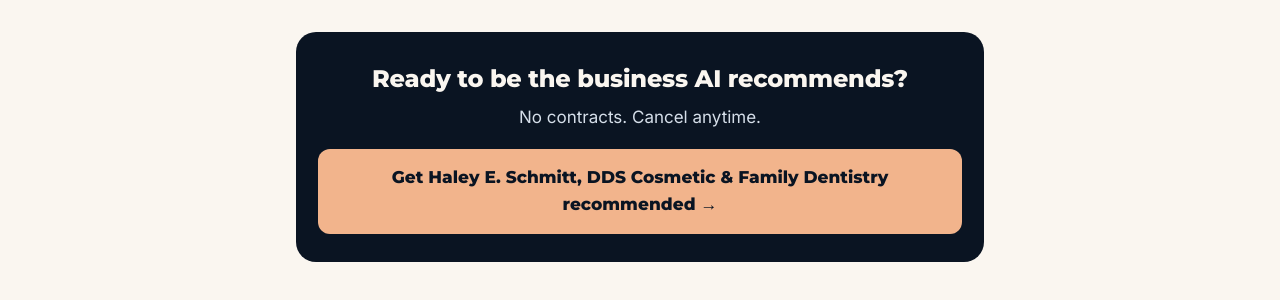
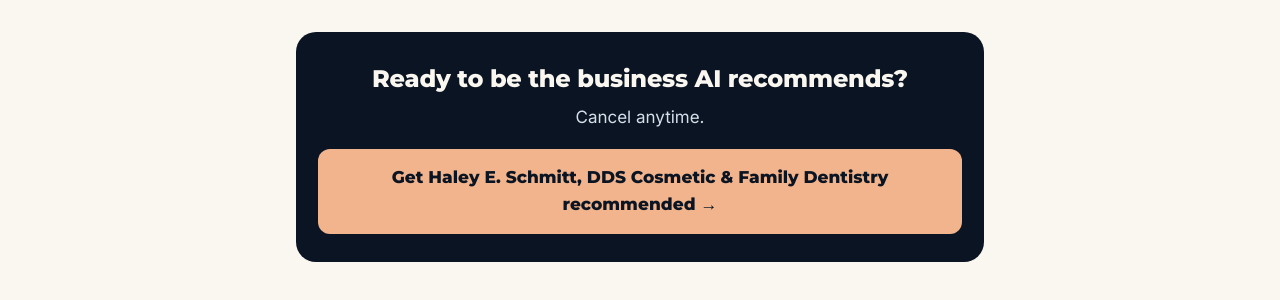
Before and after one commit to GeoRoll/geo-portal, a Jekyll site: the page built from audits/haley-e-schmitt-dds-cosmetic-family-dentistry-brentwood-f7860d2dc0a3/index.html, in a window 1280 px wide. Shown: the part 1889-2189 px from the top of the page. Built offline with Jekyll 4.4.1, drawn with Linux system fonts in a browser that asks for light colours.

Commit message:
Refresh audit Haley E. Schmitt, DDS Cosmetic & Family Dentistry

```diff
--- a/audits/haley-e-schmitt-dds-cosmetic-family-dentistry-brentwood-f7860d2dc0a3/index.html
+++ b/audits/haley-e-schmitt-dds-cosmetic-family-dentistry-brentwood-f7860d2dc0a3/index.html
@@ -59,7 +59,7 @@
 <div class="player"><video src="https://georoll.github.io/geo-portal/assets/georoll-video.mp4" playsinline preload="none" poster="https://georoll.github.io/geo-portal/assets/georoll-video-poster.jpg"></video></div>
 <script>document.querySelectorAll('.player').forEach(function(w){var v=w.querySelector('video');v.setAttribute('aria-label','Play video');v.tabIndex=0;function go(){if(w.classList.contains('on'))return;v.controls=true;w.classList.add('on');v.play();}v.addEventListener('click',go);v.addEventListener('keydown',function(e){if(e.key==='Enter'||e.key===' '){e.preventDefault();go();}});});</script>
 
-<div class="cta"><h2>Ready to be the business AI recommends?</h2><p>No contracts. Cancel anytime.</p><a class="btn" href="https://georoll.lemonsqueezy.com/checkout/buy/3d1cb329-b98d-4977-9238-4ab86fe7f325">Get Haley E. Schmitt, DDS Cosmetic &amp; Family Dentistry recommended →</a></div>
+<div class="cta"><h2>Ready to be the business AI recommends?</h2><p>Cancel anytime.</p><a class="btn" href="https://georoll.lemonsqueezy.com/checkout/buy/3d1cb329-b98d-4977-9238-4ab86fe7f325">Get Haley E. Schmitt, DDS Cosmetic &amp; Family Dentistry recommended →</a></div>
 
 <footer>This check used ChatGPT with live web search on October 29, 2026. AI answers change over time and can differ by person and location. GeoRoll, Rollout LLC.</footer>
 </div></main></body></html>{% endraw %}
```
